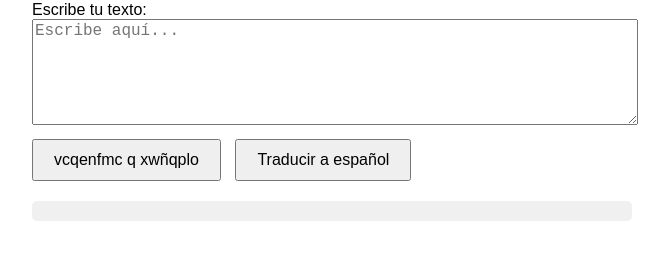
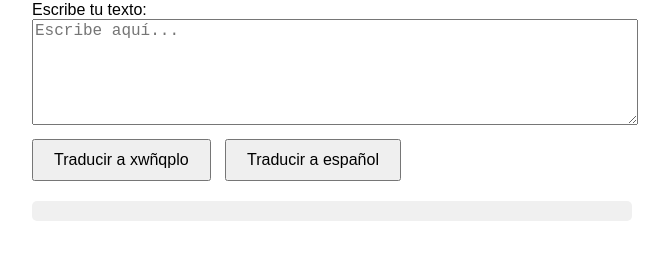
Before and after one commit to AsherAST/traductorxw-qplo, a plain HTML site: page index.html in a window 1280 px wide. Shown: the part 99-358 px from the top of the page, without its empty margins (308-977 px from the left). Drawn offline with Linux system fonts and the light colour scheme.

Commit message:
Update index.html

```diff
--- a/index.html
+++ b/index.html
@@ -39,7 +39,7 @@
   <textarea id="inputText" placeholder="Escribe aquí..."></textarea>
 
   <div>
-    <button onclick="traducir('normal')">vcqenfmc q xwñqplo</button>
+    <button onclick="traducir('normal')">Traducir a xwñqplo</button>
     <button onclick="traducir('inverso')">Traducir a español</button>
   </div>
 
```
